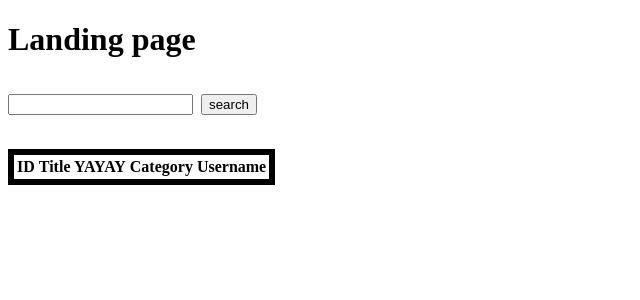
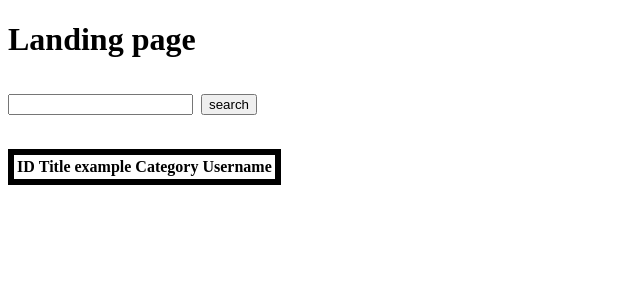
Before and after one commit to sophia-iannuzzi/testblog, a PHP site: page / in a window 1280 px wide. Shown: the part 26-326 px from the top of the page, without its empty margins (0-640 px from the left). Run offline with PHP 8.4, Linux system fonts and the light colour scheme; the visitor is signed in with stand-in values (Sample User, id 1); data that the repository does not hold is empty.

Commit message:
another test

```diff
--- a/index.php
+++ b/index.php
@@ -24,7 +24,7 @@ $post = mysqli_query($conn, $query) or exit('bad query');
     <table style = "border:6px solid black;">
         <tr>
             <th> ID </th>
-            <th> Title YAYAY </th>
+            <th> Title example </th>
             <th> Category </th>
             <th> Username </th>
         </tr>
```
